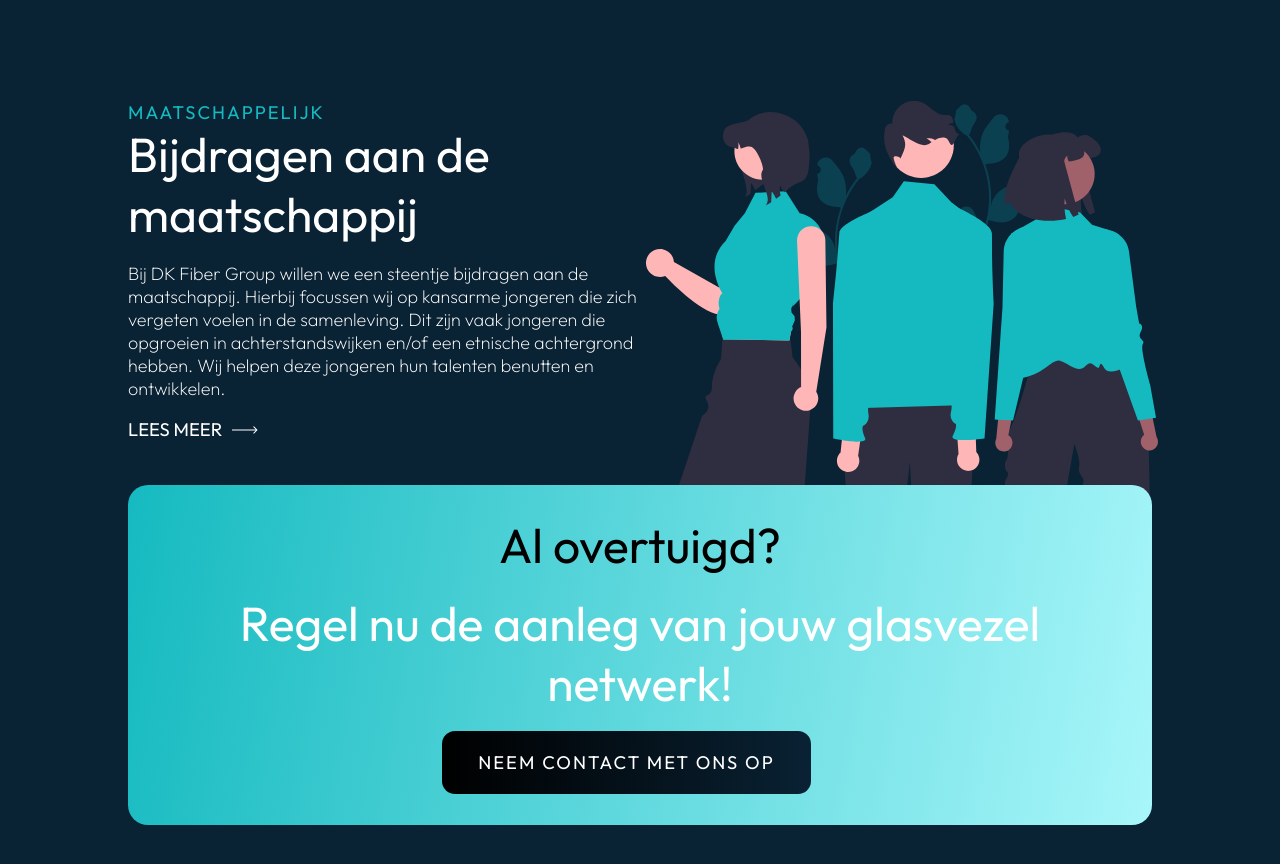
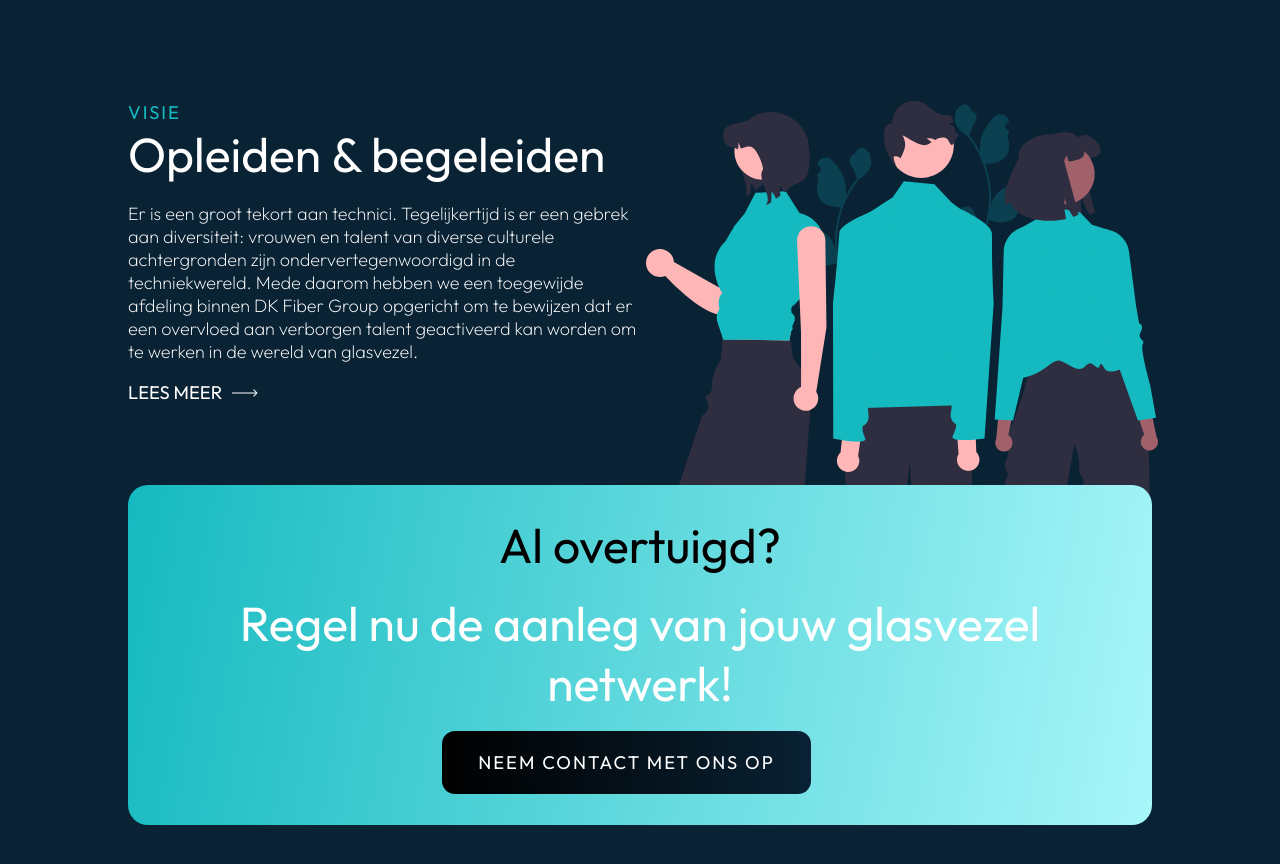
Before and after one commit to Tarik-Kada/rachid_web, a React (Create React App) app: page / in a window 1280 px wide. Shown: the part 1864-2728 px from the top of the page. Built offline with nearby package versions, Linux system fonts and the light colour scheme.

Commit message:
margin bottom update maatschappelijk page

```diff
--- a/src/App.js
+++ b/src/App.js
@@ -5,7 +5,7 @@ import Layout from "./components/layout/Layout";
 import Home from "./pages/Home";
 import OverOns from "./pages/OverOns";
 import Diensten from "./pages/Diensten";
-import Maatschappelijk from "./pages/Maatschappelijk";
+import Visie from "./pages/Maatschappelijk";
 import Contact from "./pages/Contact";
 
 function App() {
@@ -23,8 +23,8 @@ function App() {
               <Route path="/over" element={<OverOns />}></Route>
               <Route path="/diensten" element={<Diensten />}></Route>
               <Route
-                path="/maatschappelijk"
-                element={<Maatschappelijk />}
+                path="/visie"
+                element={<Visie />}
               ></Route>
               <Route path="/contact" element={<Contact />}></Route>
               <Route path="*" element={<Navigate to="/" />}></Route>
--- a/src/components/layout/MainNavigation.js
+++ b/src/components/layout/MainNavigation.js
@@ -79,7 +79,7 @@ function Navigation() {
             <Link to="/diensten">Diensten</Link>
           </div>
           <div className={classes.link}>
-            <Link to="/maatschappelijk">Maatschappelijk</Link>
+            <Link to="/visie">Visie</Link>
           </div>
           <div className={classes.link}>
             <Link to="/contact">Contact</Link>
@@ -101,8 +101,8 @@ function Navigation() {
           </Link>
         </div>
         <div className={classes.link}>
-          <Link to="/maatschappelijk" onClick={(e) => closeNav()}>
-            Maatschappelijk
+          <Link to="/visie" onClick={(e) => closeNav()}>
+            Visie
           </Link>
         </div>
         <div className={classes.link}>
--- a/src/pages/Home.js
+++ b/src/pages/Home.js
@@ -22,7 +22,7 @@ function Home() {
         {/* Hero section */}
         <div className={classes.splitsection} id={classes.hero}>
           <div className={classes.half}>
-            <BackgroundFigures/>
+            <BackgroundFigures />
             <h1 className={classes.title}>
               Een Razendsnel <br /> Netwerk Voor <br /> Iedereen. <br />
               Met Iedereen.
@@ -87,20 +87,21 @@ function Home() {
           />
         </div>
 
-        {/* Maatschappelijk section */}
+        {/* Visie section */}
         <div className={classes.splitsection} style={{ marginBottom: 0 }}>
           <div className={classes.half}>
-            <div className={classes.subtitle}>MAATSCHAPPELIJK</div>
-            <h2>Bijdragen aan de maatschappij</h2>
+            <div className={classes.subtitle}>VISIE</div>
+            <h2>Opleiden & begeleiden</h2>
             <p>
-              Bij DK Fiber Group willen we een steentje bijdragen aan de
-              maatschappij. Hierbij focussen wij op kansarme jongeren die zich
-              vergeten voelen in de samenleving. Dit zijn vaak jongeren die
-              opgroeien in achterstandswijken en/of een etnische achtergrond
-              hebben. Wij helpen deze jongeren hun talenten benutten en
-              ontwikkelen.
+              Er is een groot tekort aan technici. Tegelijkertijd is er een
+              gebrek aan diversiteit: vrouwen en talent van diverse culturele
+              achtergronden zijn ondervertegenwoordigd in de techniekwereld.
+              Mede daarom hebben we een toegewijde afdeling binnen DK Fiber
+              Group opgericht om te bewijzen dat er een overvloed aan verborgen
+              talent geactiveerd kan worden om te werken in de wereld van
+              glasvezel.
             </p>
-            <LeesMeer target="/maatschappelijk" />
+            <LeesMeer target="/visie" />
           </div>
           <div
             className={[classes.half, classes.normal_image].join(" ")}
--- a/src/pages/Maatschappelijk.js
+++ b/src/pages/Maatschappelijk.js
@@ -14,10 +14,10 @@ function Maatschappelijk() {
         <div className={classes.splitsection} style={{ marginBottom: "3%" }}>
           <div className={classes.half}>
             <div className={[classes.subtitle, classes.large].join(" ")}>
-              MAATSCHAPPELIJK
+              VISIE
             </div>
             <h1 className={classes.subpage_title}>
-              Werken Aan Een Betere Samenleving
+              Opleiden & Begeleiden
             </h1>
             <div>
               <p>
@@ -69,8 +69,8 @@ function Maatschappelijk() {
             }}
           >
             <img
-              src={graduate}
-              alt="Someone graduating."
+              src={certificate}
+              alt="Getting a certificate."
               className={classes.expert_image}
             ></img>
           </div>
@@ -95,7 +95,7 @@ function Maatschappelijk() {
         </div>
 
         {/* Expertise en innovatie */}
-        <div className={classes.splitsection} style={{ marginBottom: "-5rem" }}>
+        <div className={classes.splitsection}>
           <div className={classes.half}>
             <h2>Educatie</h2>
             <p>
@@ -117,8 +117,8 @@ function Maatschappelijk() {
             style={{ textAlign: "center" }}
           >
             <img
-              src={certificate}
-              alt="Getting a certificate."
+              src={graduate}
+              alt="Someone graduating."
               className={classes.expert_image}
             ></img>
           </div>
--- a/src/pages/OverOns.js
+++ b/src/pages/OverOns.js
@@ -65,7 +65,7 @@ function OverOns() {
           </div>
         </div>
 
-        {/* Maatschappelijke bijdrage */}
+        {/* Visie bijdrage */}
         <div className={[classes.splitsection, classes.reverse].join(" ")}>
           <div className={[classes.half, classes.normal_image].join(" ")}>
             <img
@@ -75,7 +75,7 @@ function OverOns() {
             ></img>
           </div>
           <div className={classes.half}>
-            <h2>Maatschappelijke bijdrage</h2>
+            <h2>Onze visie</h2>
             <p>
               Er is een groot tekort aan technici. Tegelijkertijd is er een
               gebrek aan diversiteit: vrouwen en talent van diverse culturele
@@ -85,7 +85,7 @@ function OverOns() {
               talent geactiveerd kan worden om te werken in de wereld van
               glasvezel.
             </p>
-            <LeesMeer target="/maatschappelijk" />
+            <LeesMeer target="/visie" />
           </div>
         </div>
       </div>
```
